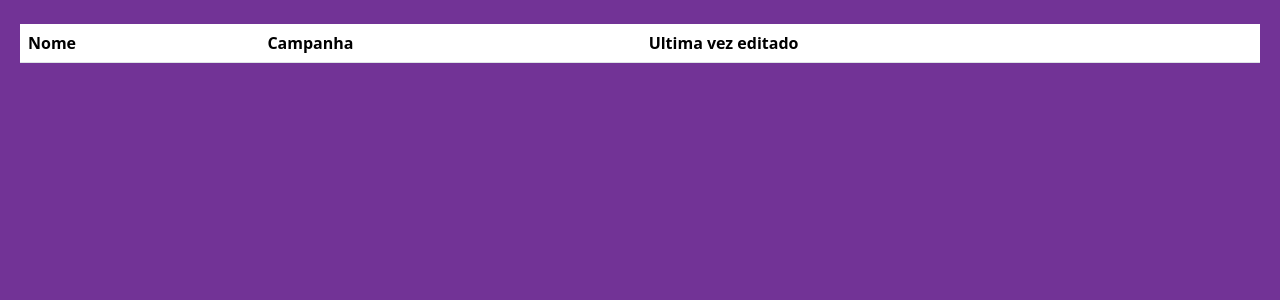
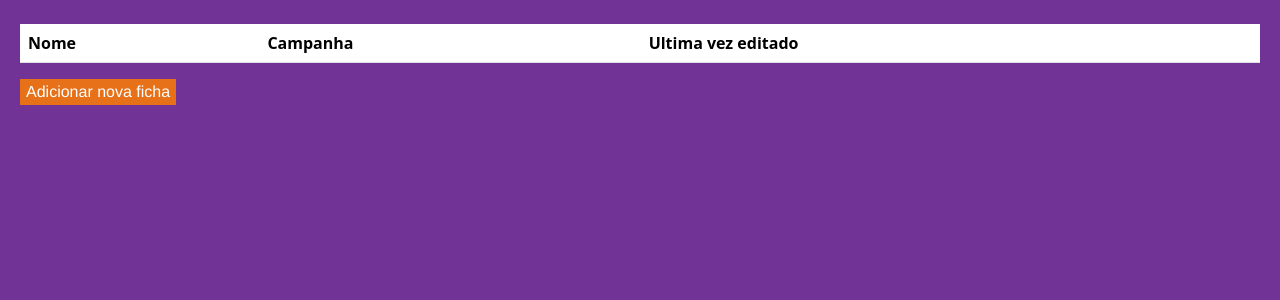
Before and after one commit to MaelMatos/pantheon, a PHP site: page /ficha/lista_fichas.php in a window 1280 px wide. Shown: the part 82-382 px from the top of the page. Run offline with PHP 8.4, Linux system fonts and the light colour scheme; the visitor is signed in with stand-in values (Sample User, id 1); lists and menus that the app fills with data are empty; some libraries are stand-ins or nearby versions.

Commit message:
Update lista_fichas.php

```diff
--- a/ficha/lista_fichas.php
+++ b/ficha/lista_fichas.php
@@ -13,6 +13,7 @@ $fichas = $stmt->fetchAll(PDO::FETCH_ASSOC);
   <title>Fichas</title>
 </head>
 <body>
+<div>
   <table class="table table-striped">
     <thead>
       <tr>
@@ -35,5 +36,7 @@ $fichas = $stmt->fetchAll(PDO::FETCH_ASSOC);
     </tbody>
   </table>
 
+    <button class="button" style="text-align: center;display: flex;justify-content: center;"><a href="ficha.php" class="button">Adicionar nova ficha</a></button>
+  </div>
 </body>
 </html>
```
